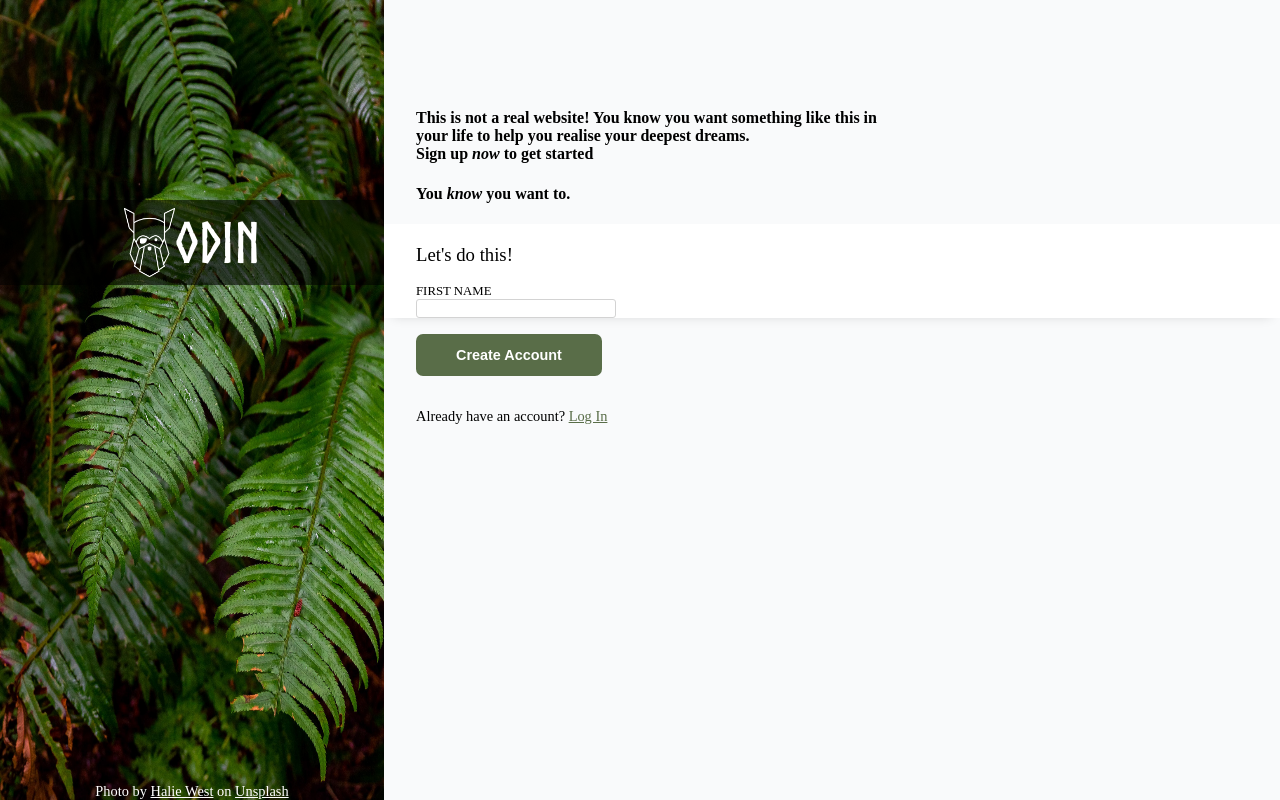
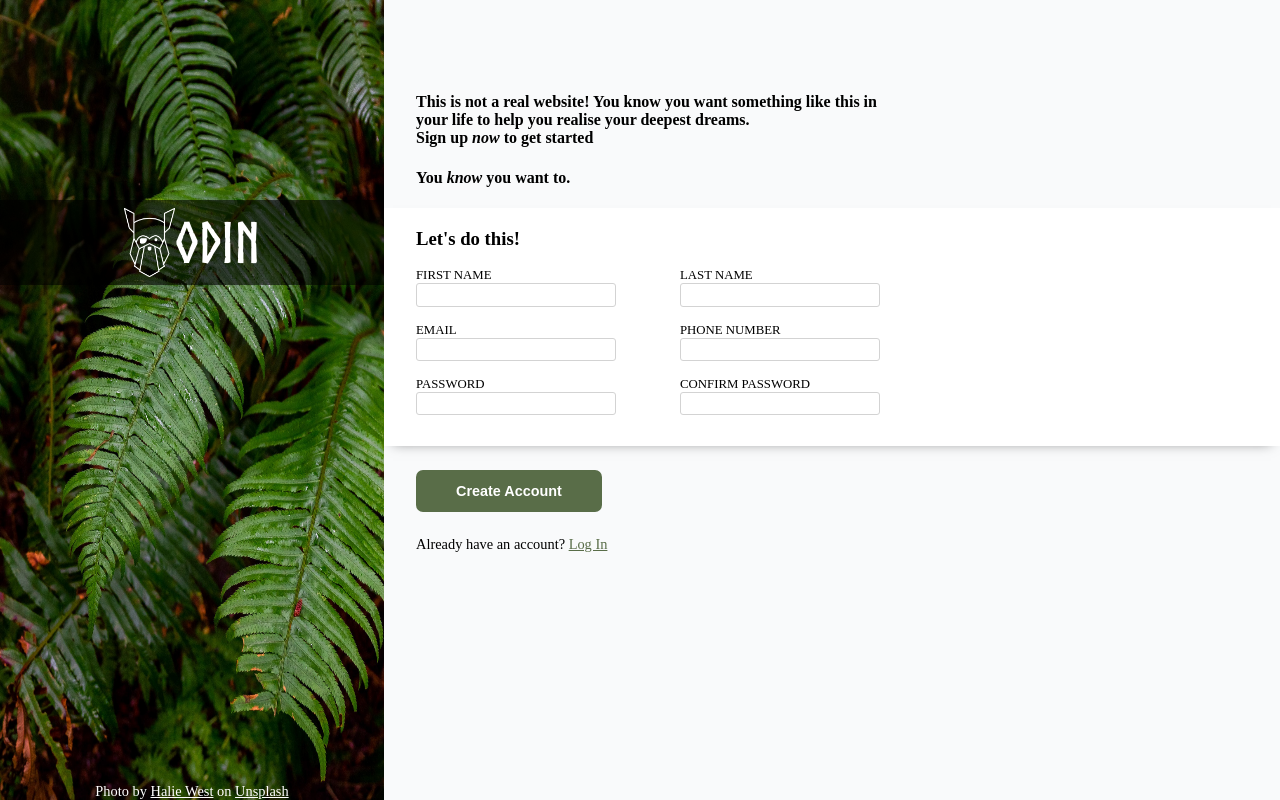
Before and after one commit to mizerablepi/odin-sign-up-form, a plain HTML site: page index.html in a window 1280 px wide. Drawn offline with Linux system fonts and the light colour scheme.

Commit message:
complete bsic

```diff
--- a/index.html
+++ b/index.html
@@ -26,12 +26,45 @@
     </div>
     <div class="form-body">
       <form action="#">
-        <section>
-          <h3>Let's do this!</h3>
-          <label for="f_name">FIRST NAME
-          <input type="text" name="f_name" id="f_name"></label>
-        </section>
-        <button>Create Account</button>
+        <div class="container">
+          <section>
+            <h3>Let's do this!</h3>
+            <ul>
+              <li>
+                <label for="f_name">
+                  <span>FIRST NAME</span>
+                  <input type="text" name="f_name" id="f_name">
+                </label>
+                <label for="l_name">
+                  <span>LAST NAME</span>
+                  <input type="text" name="l_name" id="l_name">
+                </label>
+              </li>
+              <li>
+                <label for="email">
+                  <span>EMAIL</span>
+                  <input type="email" name="email" id="email">
+                </label>
+                <label for="tel">
+                  <span>PHONE NUMBER</span>
+                  <input type="tel" name="tel" id="tel">
+                </label>
+              </li>
+              <li>
+                <label for="password">
+                  <span>PASSWORD</span>
+                  <input type="password" name="password"  id="password">
+                  <span id = "wrng-p"></span>
+                </label>
+                <label for="password-c">
+                  <span>CONFIRM PASSWORD</span>
+                  <input type="password" name="password-c" id="password-c">
+                </label>
+              </li>
+            </ul>
+          </section>
+        </div>
+        <button type="submit">Create Account</button>
       </form>
     </div>
     <div class="form-footer">
--- a/script.js
+++ b/script.js
@@ -0,0 +1,7 @@
+let passwordAlert = document.getElementById('wrng-p');
+let submit
+
+function alertWrongPassword() {
+  passwordAlert.textContent = "* Passwords do not match";
+  passwordAlert.style.paddingBottom = 0;
+}
--- a/style.css
+++ b/style.css
@@ -13,7 +13,6 @@ body{
 .left-section{
   background-image: url("./images/halie-west-25xggax4bSA-unsplash.jpg");
   background-size: 100% 100%;
-  background-position-x: center;
   width: max(30%,290px);
   height: max(100vh,590px);
   position: relative;
@@ -53,13 +52,17 @@ body{
 
 .form-header{
   width: 30rem;
-  padding: 5.5rem 0 0rem 2rem;
+  padding: 4.5rem 0 0 2rem;
+}
+
+.container{
+  background-color: white;
+  padding: 1px 0 0 2rem;
+  box-shadow: 0 6px 12px -9px rgb(0 0 0 / 0.5)
 }
 
 section{
-  background-color: white;
-  padding: 1px 0 0 2rem;
-  box-shadow: 0 6px 12px -9px rgb(0 0 0 / 0.2)
+  width: 29rem;
 }
 
 button {
@@ -70,20 +73,16 @@ button {
   color: white;
   font-size: 0.9rem;
   font-weight: bold;
-  margin: 1rem 2rem;
+  margin: 1.5rem 2rem;
 }
 
 .form-footer{
   font-size: 0.9rem;
-  padding: 1rem 0 2rem 2rem;
+  padding: 0 2rem;
 }
 
 .form-footer a {
   color: #596D48;
-}
-
-h3 {
-  font-weight: 500;
 }
 
 label{
@@ -91,11 +90,28 @@ label{
   flex-direction: column;
   font-size: 0.8rem;
   width: 12.5rem;
+  padding-bottom: 1rem;
 }
 
-input[type='text']{
+input{
   border-radius: 3px;
   border-style: groove;
   border-width: 1px;
   border-color: lightgray;
+  padding: 0.2rem 0.7rem;
 }
+
+li{
+  display: flex;
+  list-style: none;
+  justify-content: space-between;
+}
+ul{
+  margin: 0;
+  padding: 0;
+}
+
+#wrng-p{
+  color: red;
+  padding-bottom: 0.94rem;
+}
```
